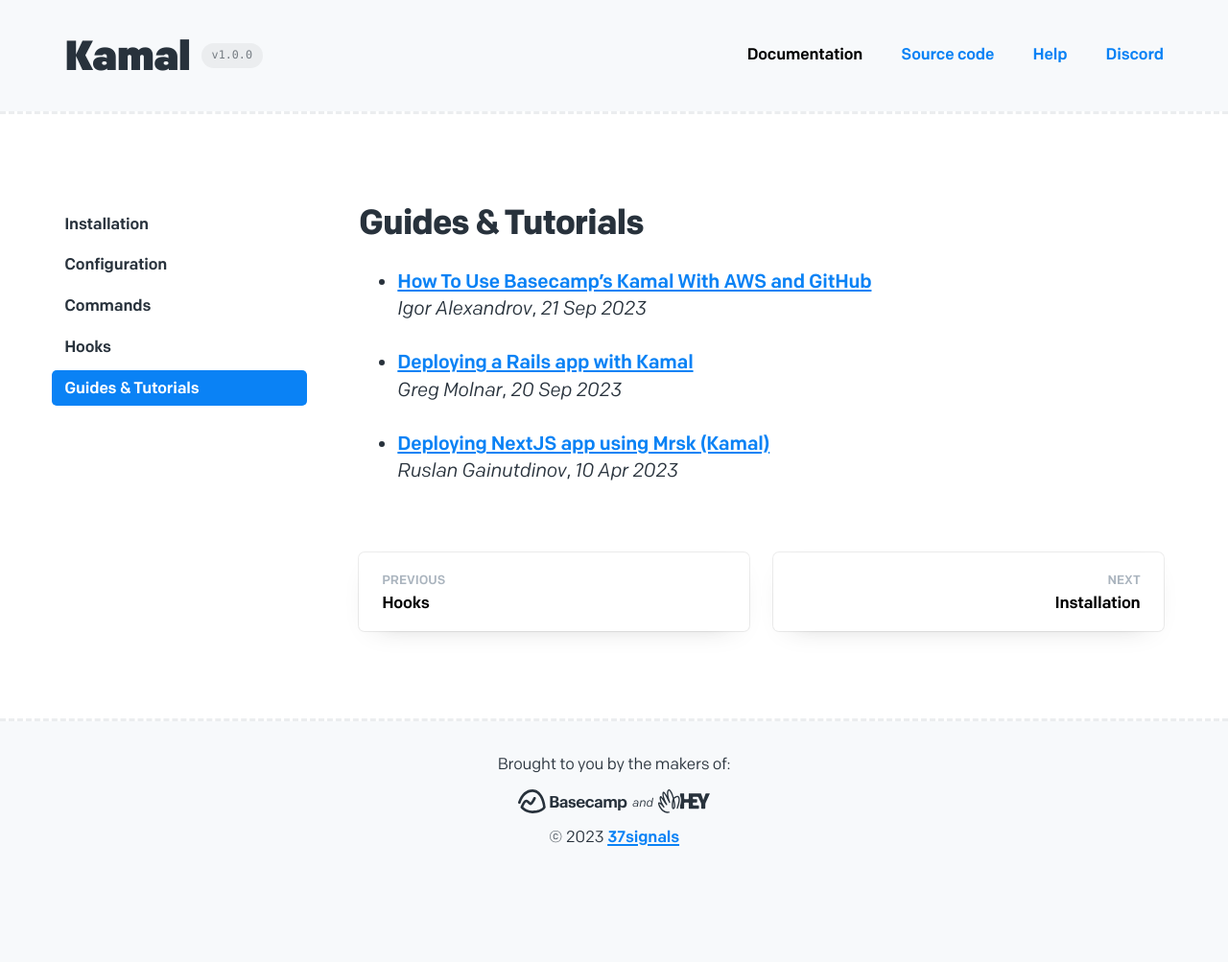
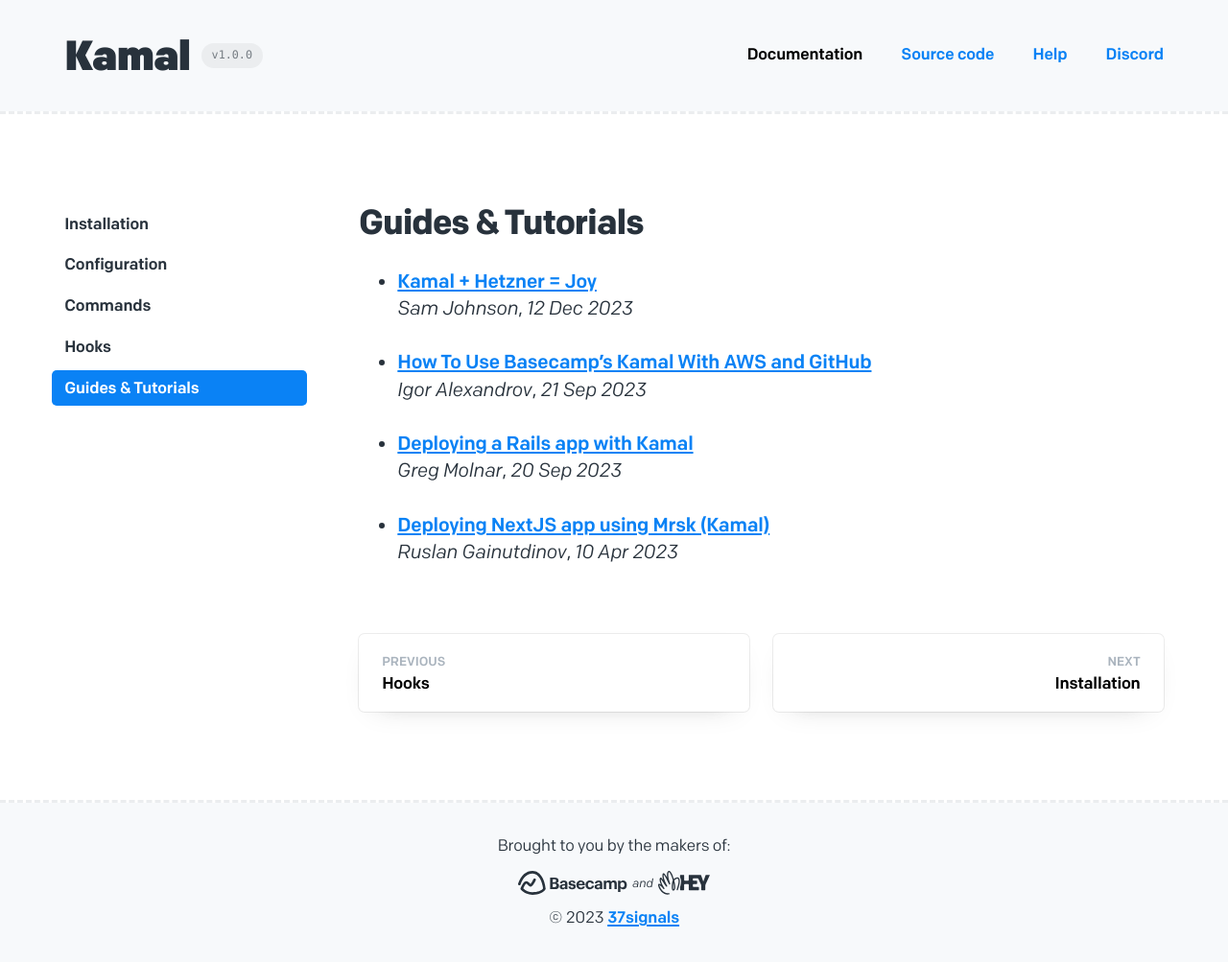
Before and after one commit to basecamp/kamal-site, a Jekyll site: the page built from _docs/guides.md, in a window 1280 px wide. Shown: the whole page at 96% size. Built offline with Jekyll 4.4.1, drawn with Linux system fonts in a browser that asks for light colours; before the commit the page ends 919 px from its top, so only the background shows below that.

Commit message:
Added a link to Sam Johnson's guide about Kamal and Hetzner

```diff
--- a/_docs/guides.md
+++ b/_docs/guides.md
@@ -5,6 +5,7 @@ order: 5
 
 # Guides & Tutorials
 
+* [Kamal + Hetzner = Joy](https://devscoach.com/blog/kamal-hetzner-setup) <br/> _Sam Johnson_, _12 Dec 2023_
 * [How To Use Basecamp’s Kamal With AWS and GitHub](https://jetrockets.com/blog/how-to-use-basecamp-s-kamal-with-aws-and-github) <br/> _Igor Alexandrov_, _21 Sep 2023_
 * [Deploying a Rails app with Kamal](https://greg.molnar.io/blog/deploying-a-rails-app-with-kamal) <br/> _Greg Molnar_, _20 Sep 2023_
 * [Deploying NextJS app using Mrsk (Kamal)](https://medium.com/@ruslanfg/deploying-nextjs-using-mrsk-819aa9eb83ba)<br/> _Ruslan Gainutdinov_, _10 Apr 2023_
```
